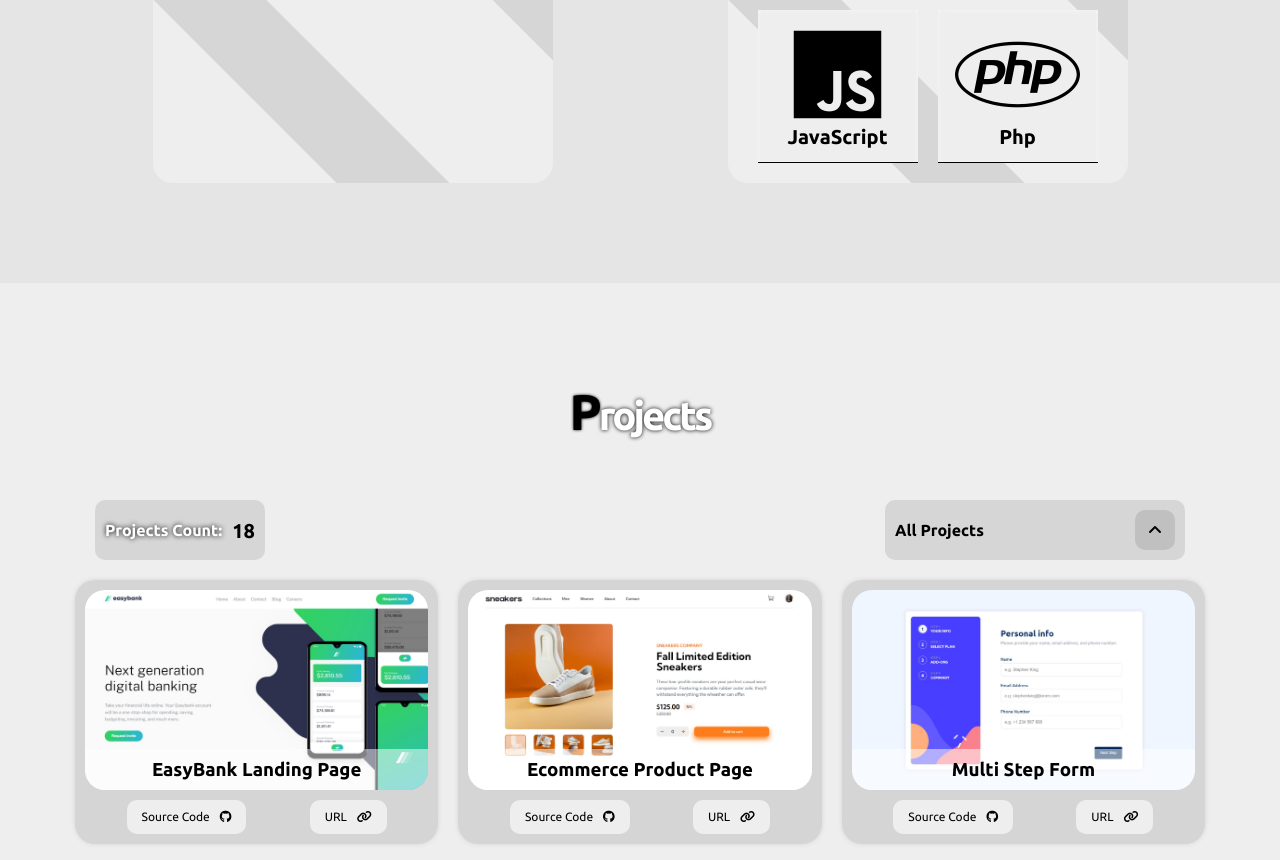
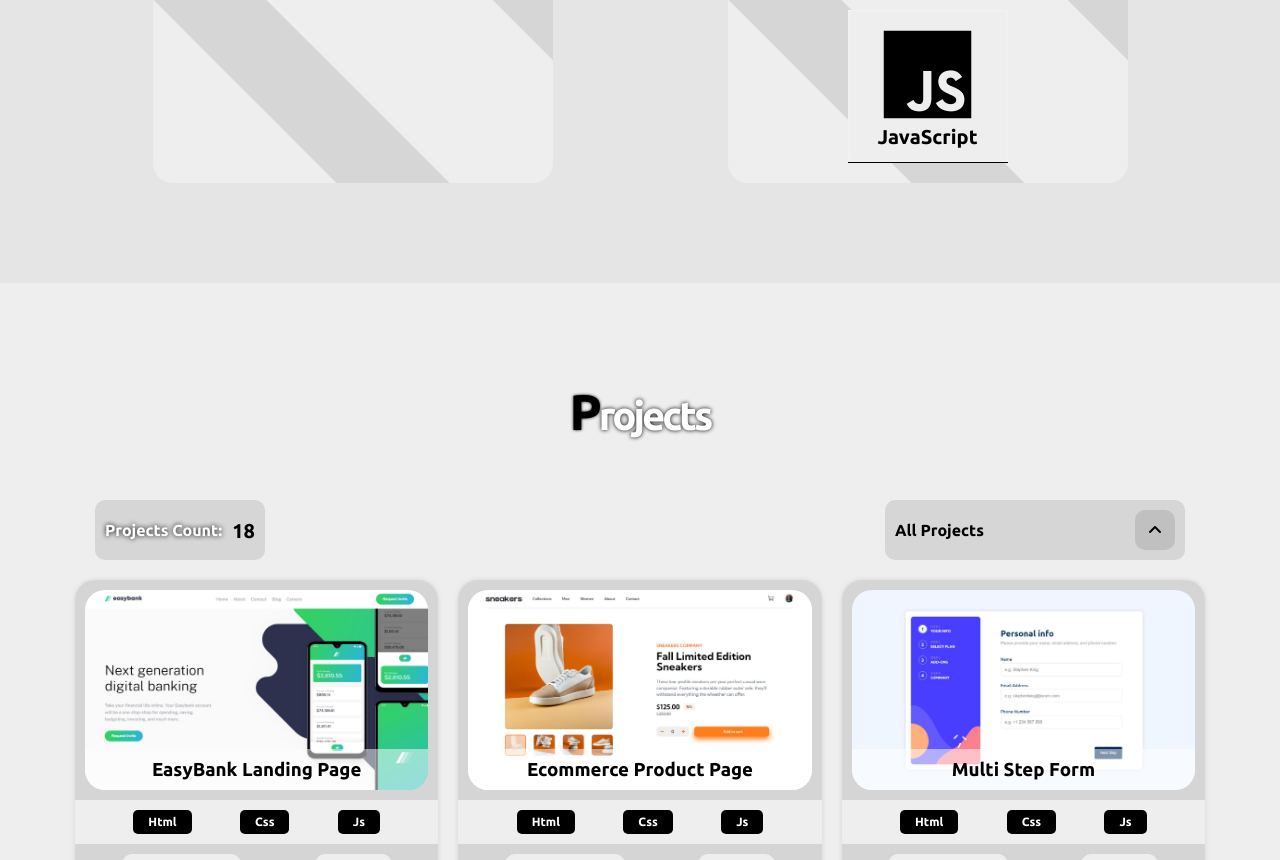
Before and after one commit to MohammadHajeer/Portfolio, a plain HTML site: page index.html in a window 1280 px wide. Shown: the part 1940-2800 px from the top of the page. Drawn offline with Linux system fonts and the light colour scheme.

Commit message:
Projects details updated

```diff
--- a/css/style.css
+++ b/css/style.css
@@ -1077,11 +1077,14 @@ body.lang .home .container .details p .auto-type {
   position: relative;
   overflow: hidden;
   animation: show-up 1s linear forwards;
-  padding: 10px 10px 0;
+  /* padding: 10px 10px 0; */
   background-color: var(--bg-color-2);
   box-shadow: 0 0 5px var(--bg-color-2);
 }
 .projects .container .project .image {
+  padding: 10px;
+}
+.projects .container .project .img {
   position: relative;
   height: 200px;
   border-radius: 20px;
@@ -1100,13 +1103,34 @@ body.lang .home .container .details p .auto-type {
   padding: 10px 0;
   color: var(--text-color);
 }
+
+.projects .container .project .tools {
+  text-transform: capitalize;
+  display: flex;
+  align-items: center;
+  justify-content: space-evenly;
+  padding: 10px;
+  margin-bottom: 10px;
+  background-color: var(--bg-color);
+}
+body.lang .projects .container .project .tools {
+  flex-direction: row-reverse;
+}
+.projects .container .project .tools span {
+  font-weight: 800;
+  font-size: 12px;
+  color: var(--main-color);
+  background-color: var(--text-color);
+  padding: 5px 15px;
+  border-radius: 5px;
+}
 .projects .container .project .descriptions {
   color: var(--text-color);
   display: flex;
   justify-content: space-around;
   align-items: center;
   font-size: 12px;
-  padding: 10px;
+  padding: 0 10px 10px;
 }
 .projects .container .project .descriptions a {
   background-color: var(--bg-color);
--- a/projects.json
+++ b/projects.json
@@ -1,144 +1,250 @@
 [
     {
+        "code": "#1",
         "Title": "Frontend-Mentor",
         "Name": "EasyBank Landing Page",
         "NameAR": "صفحة بنك",
+        "tools": [
+            "html",
+            "css",
+            "js"
+        ],
         "url": "https://mohammadhajeer.github.io/easybank-landing-page",
         "repo": "https://github.com/MohammadHajeer/easybank-landing-page",
         "src": "./images/Bank.jpeg"
     },
     {
+        "code": "#2",
         "Title": "Frontend-Mentor",
         "Name": "Ecommerce Product Page",
         "NameAR": "صفحة تسويق",
+        "tools": [
+            "html",
+            "css",
+            "js"
+        ],
         "url": "https://mohammadhajeer.github.io/Frontend-Mentor-E-commerce-product-page",
         "repo": "https://github.com/MohammadHajeer/Frontend-Mentor-E-commerce-product-page",
         "src": "./images/E-commerc.jpeg"
     },
     {
+        "code": "#3",
         "Title": "Frontend-Mentor",
         "Name": "Multi Step Form",
         "NameAR": "استمارة متعددة الخطوات",
+        "tools": [
+            "html",
+            "css",
+            "js"
+        ],
         "url": "https://mohammadhajeer.github.io/Frontend-Mentor-Multi-step-form",
         "repo": "https://github.com/MohammadHajeer/Frontend-Mentor-Multi-step-form",
         "src": "./images/Login-Form.jpeg"
     },
     {
+        "code": "#4",
         "Title": "Frontend-Mentor",
         "Name": "Countries API",
         "NameAR": "البلاد API",
+        "tools": [
+            "html",
+            "css",
+            "js"
+        ],
         "url": "https://mohammadhajeer.github.io/Frontend-Mentor-API-Countries-Challenge",
         "repo": "https://github.com/MohammadHajeer/Frontend-Mentor-API-Countries-Challenge",
         "src": "./images/Countries-API.jpeg"
     },
     {
+        "code": "#5",
         "Title": "Frontend-Mentor",
         "Name": "Job Listing Filters",
         "NameAR": "فلاتر قائمة العمل",
+        "tools": [
+            "html",
+            "css",
+            "js"
+        ],
         "url": "https://mohammadhajeer.github.io/Frontend-Mentor-Job-Listings",
         "repo": "https://github.com/MohammadHajeer/Frontend-Mentor-Job-Listings",
         "src": "./images/Job-Listing.jpeg"
     },
     {
+        "code": "#6",
         "Title": "Frontend-Mentor",
         "Name": "Bookmark-landing-page",
         "NameAR": "صفحة مرجعية",
+        "tools": [
+            "html",
+            "css",
+            "js"
+        ],
         "url": "https://mohammadhajeer.github.io/Bookmark-landing-page",
         "repo": "https://github.com/MohammadHajeer/Bookmark-landing-page",
         "src": "./images/Bookmark-landing-page.jpeg"
     },
     {
+        "code": "#7",
         "Title": "Frontend-Mentor",
         "Name": "Room Home Page",
         "NameAR": "صفحة غرف المنزل",
+        "tools": [
+            "html",
+            "css",
+            "js"
+        ],
         "url": "https://mohammadhajeer.github.io/Room-Homepage",
         "repo": "https://github.com/MohammadHajeer/Room-Homepage",
         "src": "./images/Room-Homepage.jpeg"
     },
     {
+        "code": "#8",
         "Title": "Youtube",
         "Name": "Elzero Template One",
         "NameAR": "الزيرو: المشروع الاول",
+        "tools": [
+            "html",
+            "css",
+            "js"
+        ],
         "url": "https://mohammadhajeer.github.io/Elzero-Template-One",
         "repo": "https://github.com/MohammadHajeer/Elzero-Template-One",
         "src": "./images/Elzero-Template-One.jpeg"
     },
     {
+        "code": "#9",
         "Title": "Youtube",
         "Name": "Elzero Template Two",
         "NameAR": "الزيرو: المشروع الثاني",
+        "tools": [
+            "html",
+            "css",
+            "js"
+        ],
         "url": "https://mohammadhajeer.github.io/Elzero-Template-Two",
         "repo": "https://github.com/MohammadHajeer/Elzero-Template-Two",
         "src": "./images/Elzero-Template-Two.jpeg"
     },
     {
+        "code": "#10",
         "Title": "Youtube",
         "Name": "Elzero Template Three",
         "NameAR": "الزيرو: المشروع الثالث",
+        "tools": [
+            "html",
+            "css"
+        ],
         "url": "https://mohammadhajeer.github.io/Elzero-Template-Three",
         "repo": "https://github.com/MohammadHajeer/Elzero-Template-Three",
         "src": "./images/Elzero-Template-Three.jpeg"
     },
     {
+        "code": "#11",
         "Title": "Youtube",
         "Name": "Elzero Template Four",
         "NameAR": "الزيرو: المشروع الرابع",
+        "tools": [
+            "html",
+            "css"
+        ],
         "url": "https://mohammadhajeer.github.io/Elzero-Template-Four",
         "repo": "https://github.com/MohammadHajeer/Elzero-Template-Four",
         "src": "./images/Elzero-Template-Four.jpeg"
     },
     {
+        "code": "#12",
         "Title": "Youtube",
         "Name": "Speed-Type Game",
         "NameAR": "لعبة السرعة",
+        "tools": [
+            "html",
+            "css",
+            "js"
+        ],
         "url": "https://mohammadhajeer.github.io/Speed-Type-Game",
         "repo": "https://github.com/MohammadHajeer/Speed-Type-Game",
         "src": "./images/Speed-Type-Game.jpeg"
     },
     {
+        "code": "#13",
         "Title": "Owned",
         "Name": "BCD Decoder",
         "NameAR": "محول من رقم ثنائي لرقم عشري",
+        "tools": [
+            "html",
+            "css",
+            "js"
+        ],
         "url": "https://mohammadhajeer.github.io/BCD-Decoder",
         "repo": "https://github.com/MohammadHajeer/BCD-Decoder",
         "src": "./images/BCD-Decoder.jpeg"
     },
     {
+        "code": "#14",
         "Title": "Owned",
         "Name": "Advanced To-Do-List",
         "NameAR": "قائمة اعمال حديثة",
+        "tools": [
+            "html",
+            "css",
+            "js"
+        ],
         "url": "https://mohammadhajeer.github.io/Advanced-To-Do-List",
         "repo": "https://github.com/MohammadHajeer/Advanced-To-Do-List",
         "src": "./images/Advanced-To-Do-List.jpeg"
     },
     {
+        "code": "#15",
         "Title": "Owned",
         "Name": "Date Counter",
         "NameAR": "عداد التاريخ",
+        "tools": [
+            "html",
+            "css",
+            "js"
+        ],
         "url": "https://mohammadhajeer.github.io/Event-Date-Counter",
         "repo": "https://github.com/MohammadHajeer/Event-Date-Counter",
         "src": "./images/Date-Counter.jpeg"
     },
     {
+        "code": "#16",
         "Title": "Owned",
         "Name": "Password Generator",
         "NameAR": "مولد كلمة السر",
+        "tools": [
+            "html",
+            "css",
+            "js"
+        ],
         "url": "https://mohammadhajeer.github.io/Random-Password-Generator",
         "repo": "https://github.com/MohammadHajeer/Random-Password-Generator",
         "src": "./images/Password-Generator.jpeg"
     },
     {
+        "code": "#17",
         "Title": "Owned",
         "Name": "CPS Counter",
         "NameAR": "عداد النقرات",
+        "tools": [
+            "html",
+            "css",
+            "js"
+        ],
         "url": "https://mohammadhajeer.github.io/CPS-Counter",
         "repo": "https://github.com/MohammadHajeer/CPS-Counter",
         "src": "./images/CPS-Counter.jpeg"
     },
     {
+        "code": "#18",
         "Title": "Owned",
         "Name": "Food Resturant Website",
         "NameAR": "موقع مطعم",
+        "tools": [
+            "html",
+            "css",
+            "js"
+        ],
         "url": "https://mohammadhajeer.github.io/Food-Resturant-Website",
         "repo": "https://github.com/MohammadHajeer/Food-Resturant-Website",
         "src": "./images/Food-Resturant-Website.jpeg"
--- a/script.js
+++ b/script.js
@@ -464,7 +464,7 @@ function createSkillsSection(language) {
   languagesSkillsContainer.appendChild(
     createSkill("fa-brands fa-js", "JavaScript")
   );
-  languagesSkillsContainer.appendChild(createSkill("fa-brands fa-php", "Php"));
+  // languagesSkillsContainer.appendChild(createSkill("fa-brands fa-php", "Php"));
   languages.appendChild(languagesSkillsContainer);
   container.appendChild(languages);
 
@@ -579,6 +579,7 @@ function createProjectSection(language) {
   container.appendChild(projectsContainer);
 
   let showMoreButton = document.createElement("button");
+  showMoreButton.id = "showMoreButton";
   showMoreButton.className = "show-more btn";
   showMoreButton.setAttribute("data-set", "show");
   showMoreButton.addEventListener("click", showMoreProjects);
@@ -639,13 +640,6 @@ function createProjectSection(language) {
         showMoreButton.click();
       }
       fetchProjects(0, 6, language, li.getAttribute("data-filter"));
-      setTimeout(() => {
-        if (projectsCountSpan.innerHTML <= 6) {
-          showMoreButton.style.display = "none";
-        } else {
-          showMoreButton.style.display = "flex";
-        }
-      }, 10);
     };
   });
 }
@@ -763,7 +757,12 @@ async function fetchProjects(start, end, language, title) {
     });
   }
   if (end == "length") end = projects.length;
-  if (projects.length < 6) end = projects.length;
+  if (projects.length <= 6) {
+    end = projects.length;
+    document.getElementById("showMoreButton").style.display = "none";
+  } else {
+    document.getElementById("showMoreButton").style.display = "flex";
+  }
   createProjects(projects, start, end, language);
 }
 
@@ -782,7 +781,9 @@ function createProjects(array, start, end, language) {
     project.className = "project";
     let image = document.createElement("div");
     image.className = "image";
-    image.style.backgroundImage = `url(${array[i].src})`;
+    let img = document.createElement("div");
+    img.className = "img";
+    img.style.backgroundImage = `url(${array[i].src})`;
     let projectTitle = document.createElement("h3");
     projectTitle.className = "title";
     projectTitle.appendChild(
@@ -790,8 +791,21 @@ function createProjects(array, start, end, language) {
         language == "English" ? array[i].Name : array[i].NameAR
       )
     );
-    image.appendChild(projectTitle);
+    img.appendChild(projectTitle);
+    image.appendChild(img);
     project.appendChild(image);
+
+    let tools = document.createElement("div");
+    tools.className = "tools";
+
+    for (let tool of array[i].tools) {
+      let span = document.createElement("span");
+      span.className = tool;
+      span.appendChild(document.createTextNode(tool));
+      tools.appendChild(span);
+    }
+    project.appendChild(tools);
+
     let descriptions = document.createElement("div");
     descriptions.className = "descriptions";
     let repo = document.createElement("a");
```
